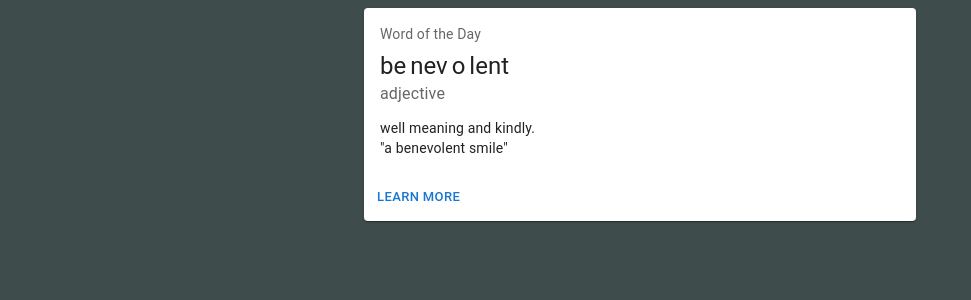
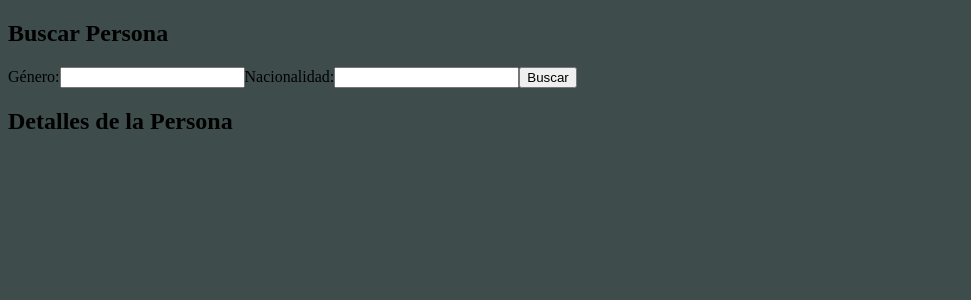
Before and after one commit to emmesshoes/proyectoAPI, a React (Vite) app in the folder proyecto-api/: page / in a window 1280 px wide. Shown: the top 300 px of the page, without its empty margins (0-971 px from the left). Built offline with nearby package versions, Linux system fonts and the light colour scheme; no server answers.

Commit message:
trabajando en buscador

```diff
--- a/proyecto-api/src/App.jsx
+++ b/proyecto-api/src/App.jsx
@@ -1,16 +1,51 @@
-import { Home } from "./pages/Home";
-import { BrowserRouter, Routes, Route } from "react-router-dom";
+ import {useState}  from 'react';
+// import { Home } from "./pages/Home";
+// import { BrowserRouter, Routes, Route } from "react-router-dom";
+// import SearchComponent from "./SearchComponent";
+// import DetailsComponent from "./DetailsComponent";
+
+
+
+// const App = () => {
+//   const [selectedPersona, setSelectedPersona] = useState(null);
+
+//   return (
+//     <>
+//     <div>
+//       <SearchComponent onSearch={handleSearch} />
+//       <DetailsComponent persona={selectedPersona} />
+//     </div>
+
+//       <BrowserRouter>
+//         <Routes>
+//           <Route path="/" element={<Home />} />
+//           <Route path="/login" element={<h1>Hola esto es el login</h1>} />
+//         </Routes>
+//       </BrowserRouter>
+//     </>
+//   );
+// };
+
+// export default App;
+
+
+import SearchComponent from "./utils/SearchComponent";
+import DetailsComponent from "./utils/DetailsComponent";
 
 const App = () => {
+  const [selectedPersona, setSelectedPersona] = useState(null);
+
+  const handleSearch = (persona) => {
+    setSelectedPersona(persona);
+  };
+
   return (
-    <>
-      <BrowserRouter>
-        <Routes>
-          <Route path="/" element={<Home />} />
-          <Route path="/login" element={<h1>Hola esto es el login</h1>} />
-        </Routes>
-      </BrowserRouter>
-    </>
+    <div>
+      <SearchComponent onSearch={handleSearch} /> {/* Pasando handleSearch como onSearch */}
+
+
+      <DetailsComponent persona={selectedPersona} />
+    </div>
   );
 };
 
--- /dev/null
+++ b/proyecto-api/src/utils/DetailsComponent.jsx
@@ -0,0 +1,37 @@
+
+import PropTypes from "prop-types";
+
+const DetailsComponent = ({ persona }) => {
+  return (
+    <div>
+      <h2>Detalles de la Persona</h2>
+      {persona && (
+        <div>
+          <img src={persona.picture.large} alt="Foto de perfil" />
+          <p>Nombre: {persona.name.first} {persona.name.last}</p>
+          <p>Género: {persona.gender}</p>
+          <p>Nacionalidad: {persona.nat}</p>
+          {/* Otros detalles que desees mostrar */}
+        </div>
+      )}
+    </div>
+  );
+};
+
+DetailsComponent.propTypes = {
+  persona: PropTypes.shape({
+    picture: PropTypes.shape({
+      large: PropTypes.string.isRequired,
+    }).isRequired,
+    name: PropTypes.shape({
+      first: PropTypes.string.isRequired,
+      last: PropTypes.string.isRequired,
+    }).isRequired,
+    gender: PropTypes.string.isRequired,
+
+    nat: PropTypes.string.isRequired,
+    // Puedes agregar más validaciones según las propiedades de la persona
+  }),
+};
+
+export default DetailsComponent;
--- /dev/null
+++ b/proyecto-api/src/utils/SearchComponent.jsx
@@ -0,0 +1,52 @@
+import { useState } from "react";
+import { obtenerDatosAxios } from "./conexionAPI";
+
+const SearchComponent = ({ onSearch }) => {
+  const [genero, setGenero] = useState("");
+  const [nacionalidad, setNacionalidad] = useState("");
+
+  const handleSearch = () => {
+    console.log("Filtro de género:", genero);
+    console.log("Filtro de nacionalidad:", nacionalidad);
+
+    obtenerDatosAxios(genero, nacionalidad)
+      .then((response) => {
+        let personas = response.data.results;
+
+        const persona = personas[0];
+        onSearch(persona);
+      })
+      .catch((error) => {
+        console.error("Error al buscar:", error);
+      });
+  };
+
+        // Seleccionar la primera persona después de filtrar
+
+  return (
+    <div>
+      <h2>Buscar Persona</h2>
+      <label>
+        Género:
+        <input
+          type="text"
+          value={genero}
+          onChange={(e) => setGenero(e.target.value)}
+        />
+      </label>
+
+
+      <label>
+        Nacionalidad:
+        <input
+          type="text"
+          value={nacionalidad}
+          onChange={(e) => setNacionalidad(e.target.value)}
+        />
+      </label>
+      <button onClick={handleSearch}>Buscar</button>
+    </div>
+  );
+};
+
+export default SearchComponent;
--- a/proyecto-api/src/utils/conexionAPI.js
+++ b/proyecto-api/src/utils/conexionAPI.js
@@ -1,6 +1,17 @@
 import axios from "axios";
 
-export const obtenerDatosAxios = () => {
+export const obtenerDatosAxios = (genero, nacionalidad) => {
   const url = "https://randomuser.me/api/";
-  return axios.get(url);
+
+
+  const parametros = new URLSearchParams({
+    gender: genero,
+    nat: nacionalidad
+  });
+
+  const urlCompleta = `${url}?${parametros}`;
+
+
+
+  return axios.get(urlCompleta);
 };
```
Also changed, not shown: proyecto-api/src/main.jsx (+4 -4 lines).
